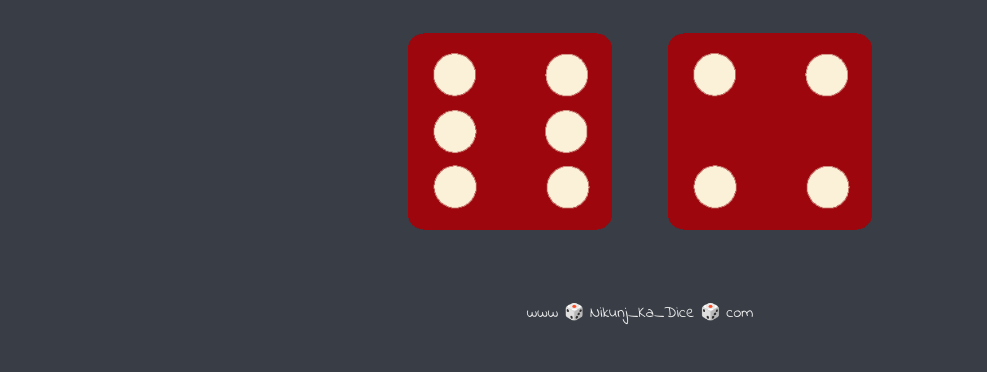
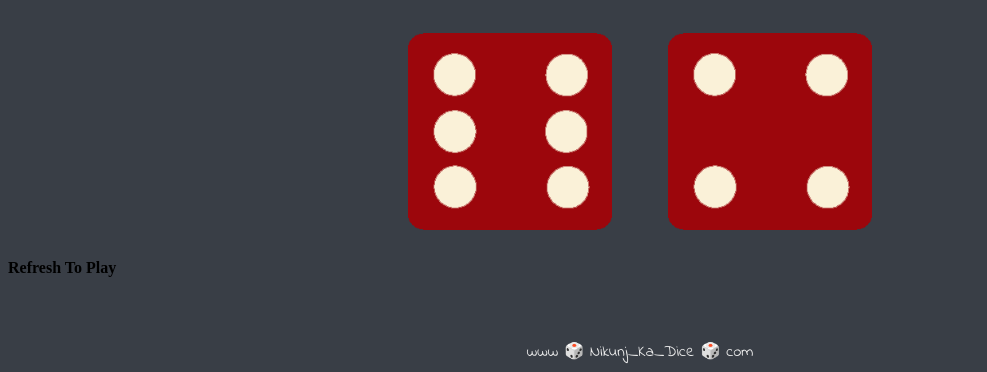
Before and after one commit to Prince5407/Dice-Roll, a plain HTML site: page index.html in a window 1280 px wide. Shown: the part 462-834 px from the top of the page, without its empty margins (0-987 px from the left). Before the commit the page ends 800 px from the top, so only its background shows below. Drawn offline with Linux system fonts and the light colour scheme.

Commit message:
Update index.html

```diff
--- a/index.html
+++ b/index.html
@@ -23,7 +23,7 @@
       </div>
 
     </div>
-
+<h4 class="text_align">Refresh To Play</h4>
 
   </body>
 <script src="index.js" charset="utf-8"></script>
```
